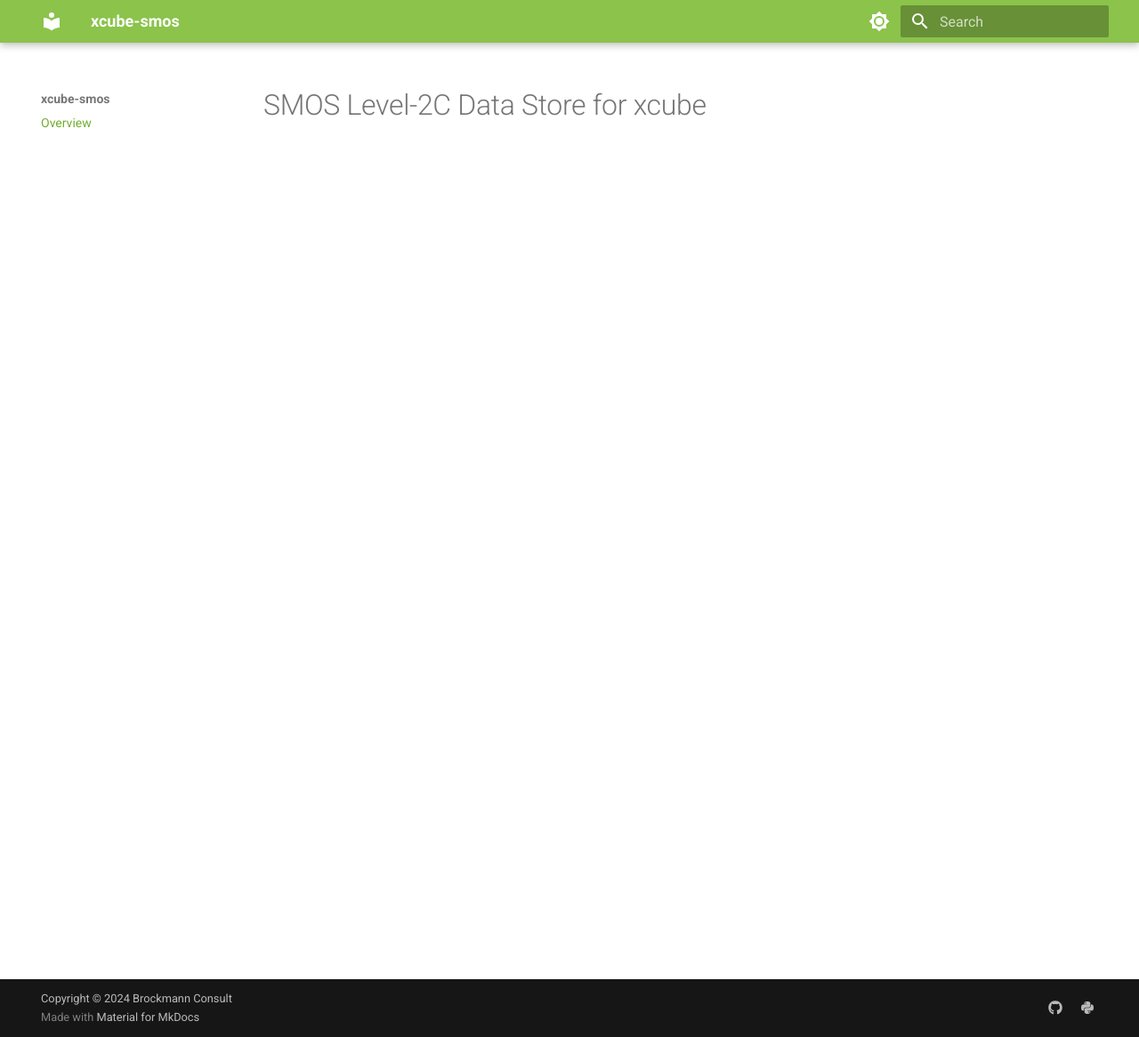
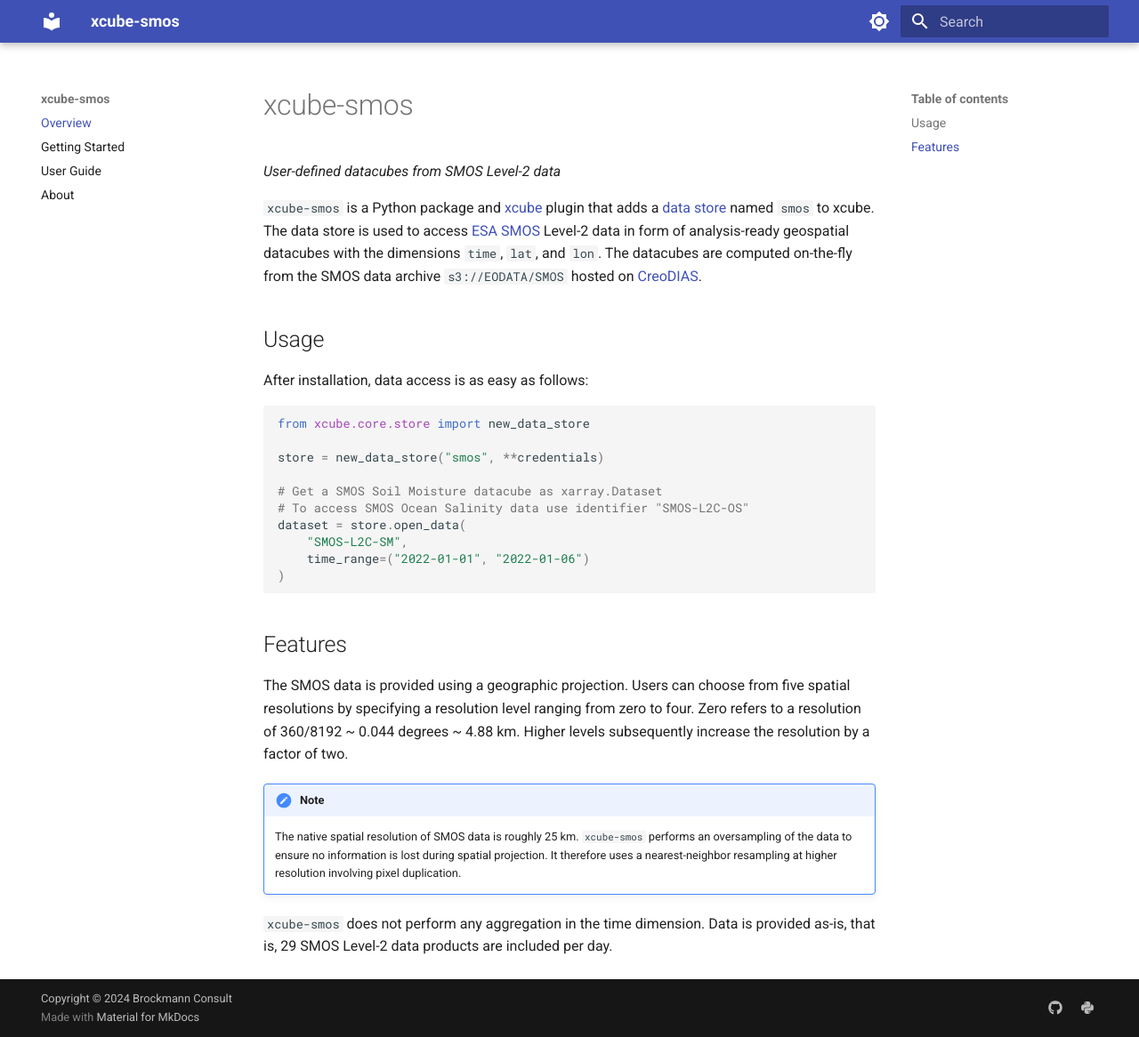
Before and after one commit to xcube-dev/xcube-smos, an MkDocs documentation site: the page built from docs/index.md, in a window 1280 px wide and 1166 px high. Shown: the whole window at 89% size. Built offline with MkDocs 1.6.1 and Material for MkDocs 9.7.7, drawn with Linux system fonts in a browser that asks for light colours.

Commit message:
Initial files

````diff
--- a/docs/index.md
+++ b/docs/index.md
@@ -1,3 +1,49 @@
 <!--- Align following section with README.md -->
 
-# SMOS Level-2C Data Store for xcube
+# xcube-smos
+
+_User-defined datacubes from SMOS Level-2 data_
+
+`xcube-smos` is a Python package and [xcube](https://xcube.readthedocs.io/)
+plugin that adds a
+[data store](https://xcube.readthedocs.io/en/latest/api.html#data-store-framework)
+named `smos` to xcube. The data store is used to
+access [ESA SMOS](https://earth.esa.int/eogateway/missions/smos) Level-2 data
+in form of analysis-ready geospatial datacubes with the dimensions
+`time`, `lat`, and `lon`. The datacubes are computed on-the-fly from the SMOS
+data archive `s3://EODATA/SMOS` hosted on [CreoDIAS](https://creodias.eu/).
+
+## Usage
+
+After installation, data access is as easy as follows:
+
+```python
+from xcube.core.store import new_data_store
+
+store = new_data_store("smos", **credentials)
+
+# Get a SMOS Soil Moisture datacube as xarray.Dataset
+# To access SMOS Ocean Salinity data use identifier "SMOS-L2C-OS"
+dataset = store.open_data(
+    "SMOS-L2C-SM",
+    time_range=("2022-01-01", "2022-01-06")
+)
+```
+
+## Features
+
+The SMOS data is provided using a geographic projection.
+Users can choose from five spatial resolutions by specifying a resolution
+level ranging from zero to four. Zero refers to a resolution of
+360/8192 ~ 0.044 degrees ~ 4.88 km. Higher levels subsequently increase the
+resolution by a factor of two.
+
+!!! note
+    The native spatial resolution of SMOS data is roughly 25 km.
+    `xcube-smos` performs an oversampling of the data to ensure no information
+    is lost during spatial projection. It therefore uses a nearest-neighbor
+    resampling at higher resolution involving pixel duplication.
+
+
+`xcube-smos` does not perform any aggregation in the time dimension. Data is
+provided as-is, that is, 29 SMOS Level-2 data products are included per day.
--- a/mkdocs.yml
+++ b/mkdocs.yml
@@ -4,19 +4,22 @@
 
 nav:
   - Overview: index.md
+  - Getting Started: start.md
+  - User Guide: guide.md
+  - About: about.md
 
 theme:
   name: material
   palette:
     # Palette toggle for light mode
     - scheme: default
-      primary: light green
+      primary: indigo
       toggle:
         icon: material/brightness-7
         name: Switch to dark mode
     # Palette toggle for dark mode
     - scheme: slate
-      primary: green
+      primary: indigo
       toggle:
         icon: material/brightness-4
         name: Switch to light mode
--- /dev/null
+++ b/requirements-doc.txt
@@ -0,0 +1,2 @@
+mkdocs
+mkdocs-material
````
Also changed, not shown: README.md (+0 -9 lines), docs/about.md (added, +65 -0 lines), docs/guide.md (added, +17 -0 lines), docs/start.md (added, +36 -0 lines), docs/images/smos-logo.jpg (added).
